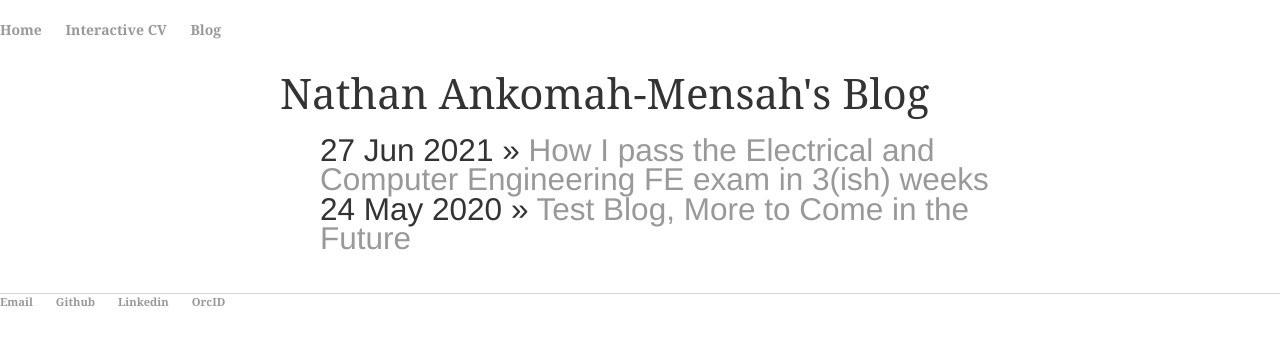
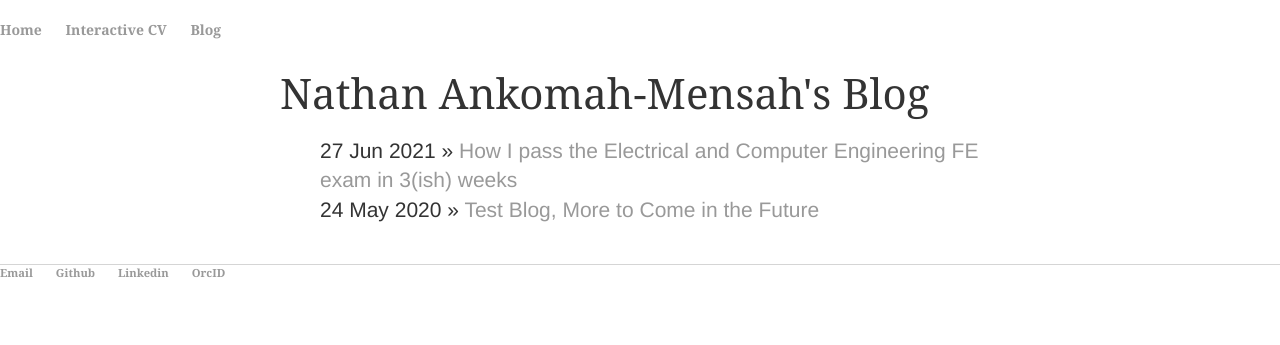
Before and after one commit to Natemen96/Natemen96.github.io, a Jekyll site: the page built from blog/index.html, in a window 1280 px wide. Shown: the top 345 px of the page. Built offline with Jekyll 4.4.1, drawn with Linux system fonts in a browser that asks for light colours; nearby versions of some CDN libraries; Markdown is read by kramdown in place of the engine named in the settings.

Commit message:
1em fixed list issue

```diff
--- a/assets/css/main.css
+++ b/assets/css/main.css
@@ -95,7 +95,7 @@ ul.posts {
 
 ul.posts li {
     list-style: none;
-    font-size: 1.5em;
+    font-size: 1em;
 }
 
 
--- a/index.html
+++ b/index.html
@@ -3,7 +3,6 @@
 <body>
     <div>
         <h1>Nathan Ankomah-Mensah</h1>
-        <!-- <h2>Electrical & Computer Engineer</h2> -->
         <h2>Data Scientist @ MITRE</h2>
         <div class="push">
             <div class="col-sm-4">
```
